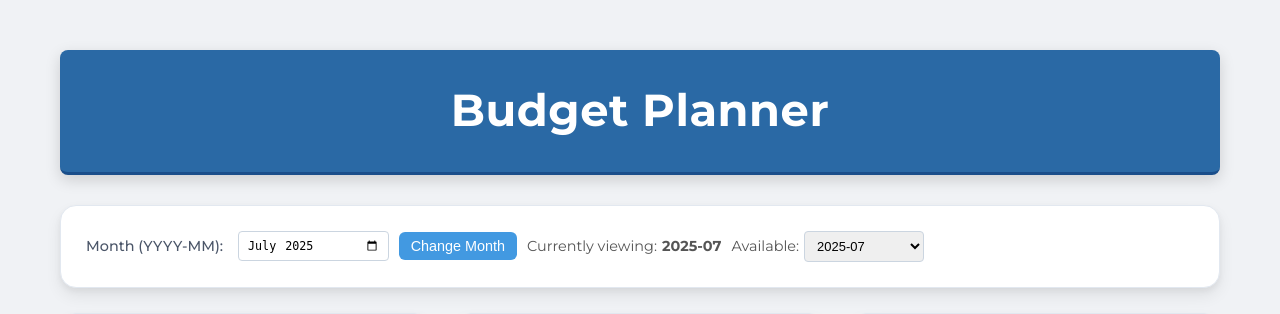
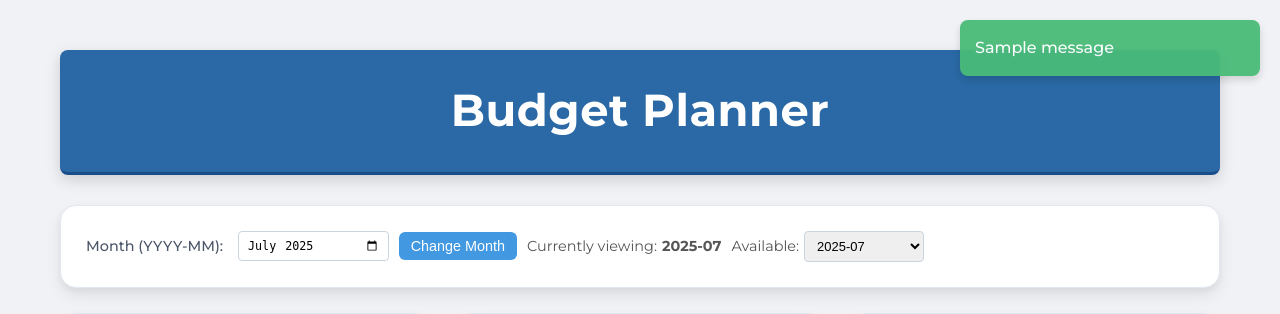
Before and after one commit to Kiran200790/budget-planner, a Flask app: page / in a window 1280 px wide. Shown: the top 314 px of the page. Run offline with Flask 3, Linux system fonts and the light colour scheme; data comes from the database, SQL or seed files in the repository; one stand-in notice (Sample message) is shown.

Commit message:
feat: Implement final bug fixes and features

```diff
--- a/app.py
+++ b/app.py
@@ -1,5 +1,5 @@
 import os
-from flask import Flask, render_template, request, redirect, url_for, session, g, send_file
+from flask import Flask, render_template, request, redirect, url_for, session, g, send_file, flash
 import sqlite3
 import datetime
 import io
@@ -8,7 +8,8 @@ from weasyprint import HTML, CSS # Added for PDF generation
 import libsql_client
 
 app = Flask(__name__)
-app.secret_key = 'your_very_secret_key' # Needed for session management
+# Use an environment variable for the secret key in production, with a fallback for local dev
+app.secret_key = os.environ.get('FLASK_SECRET_KEY', 'a_default_fallback_key_for_development')
 
 # --- Database Abstraction ---
 # This wrapper provides a unified interface for both SQLite and Turso (libSQL).
@@ -312,7 +313,7 @@ def add_income():
                        (active_month, description, float(amount)))
             db.commit()
         except ValueError:
-            pass # Optionally, flash an error message
+            flash('Invalid amount. Please enter a valid number.', 'error')
     return redirect(url_for('index'))
 
 @app.route('/edit_income/<int:item_id>', methods=['GET', 'POST'])
@@ -329,7 +330,7 @@ def edit_income(item_id):
                            (description, float(amount), item_id, active_month))
                 db.commit()
             except ValueError:
-                pass # Optionally, flash an error message
+                flash('Invalid amount. Please enter a valid number.', 'error')
         return redirect(url_for('index'))
 
     # GET request
@@ -362,7 +363,7 @@ def add_expense():
                        (active_month, date, category, description, float(amount), payment_type))
             db.commit()
         except ValueError:
-            pass # Optionally, flash an error message
+            flash('Invalid amount. Please enter a valid number.', 'error')
     return redirect(url_for('index'))
 
 @app.route('/edit_expense/<int:item_id>', methods=['GET', 'POST'])
@@ -381,10 +382,10 @@ def edit_expense(item_id):
                            (date, category, description, float(amount), payment_type, item_id, active_month))
                 db.commit()
             except ValueError:
-                pass
+                flash('Invalid amount. Please enter a valid number.', 'error')
             except sqlite3.Error as e:
                 app.logger.error(f"Database error on expense update: {e}")
-                pass
+                flash('A database error occurred.', 'error')
         return redirect(url_for('index'))
 
     # GET request
@@ -415,7 +416,7 @@ def add_emi():
                        (active_month, loan_name, float(emi_amount)))
             db.commit()
         except ValueError:
-            pass
+            flash('Invalid EMI amount. Please enter a valid number.', 'error')
     return redirect(url_for('index'))
 
 @app.route('/edit_emi/<int:item_id>', methods=['GET', 'POST'])
@@ -431,7 +432,7 @@ def edit_emi(item_id):
                            (loan_name, float(emi_amount), item_id, active_month))
                 db.commit()
             except ValueError:
-                pass
+                flash('Invalid EMI amount. Please enter a valid number.', 'error')
         return redirect(url_for('index'))
 
     emi_item_res = db.execute("SELECT * FROM emis WHERE id = ? AND month = ?", (item_id, active_month))
@@ -442,8 +443,9 @@ def edit_emi(item_id):
 
 @app.route('/delete_emi/<int:item_id>', methods=['POST'])
 def delete_emi(item_id):
+    active_month = get_active_month()
     db = get_db()
-    db.execute("DELETE FROM emis WHERE id = ?", (item_id,))
+    db.execute("DELETE FROM emis WHERE id = ? AND month = ?", (item_id, active_month))
     db.commit()
     return redirect(url_for('index'))
 
--- a/static/style.css
+++ b/static/style.css
@@ -907,3 +907,31 @@ li {
         font-weight: 500;
     }
 }
+
+/* Flash Messages */
+.flash-messages {
+    position: fixed;
+    top: 20px;
+    right: 20px;
+    z-index: 1050;
+    width: 300px;
+}
+
+.flash {
+    padding: 15px;
+    margin-bottom: 15px;
+    border-radius: 8px;
+    color: #fff;
+    box-shadow: 0 4px 8px rgba(0,0,0,0.15);
+    opacity: 0.95;
+    font-size: 1em;
+    font-weight: 500;
+}
+
+.flash.error {
+    background-color: #e53e3e; /* Red for errors */
+}
+
+.flash.success {
+    background-color: #48bb78; /* Green for success */
+}
--- a/templates/index.html
+++ b/templates/index.html
@@ -20,6 +20,16 @@
     <meta name="format-detection" content="telephone=no">
 </head>
 <body>
+    {% with messages = get_flashed_messages(with_categories=true) %}
+      {% if messages %}
+        <div class="flash-messages">
+          {% for category, message in messages %}
+            <div class="flash {{ category }}">{{ message }}</div>
+          {% endfor %}
+        </div>
+      {% endif %}
+    {% endwith %}
+
     <div class="container">
         <div class="header-controls">
             <h1 class="title">Budget Planner</h1>
```
Also changed, not shown: sync_local_to_cloud.py (added, +101 -0 lines).
